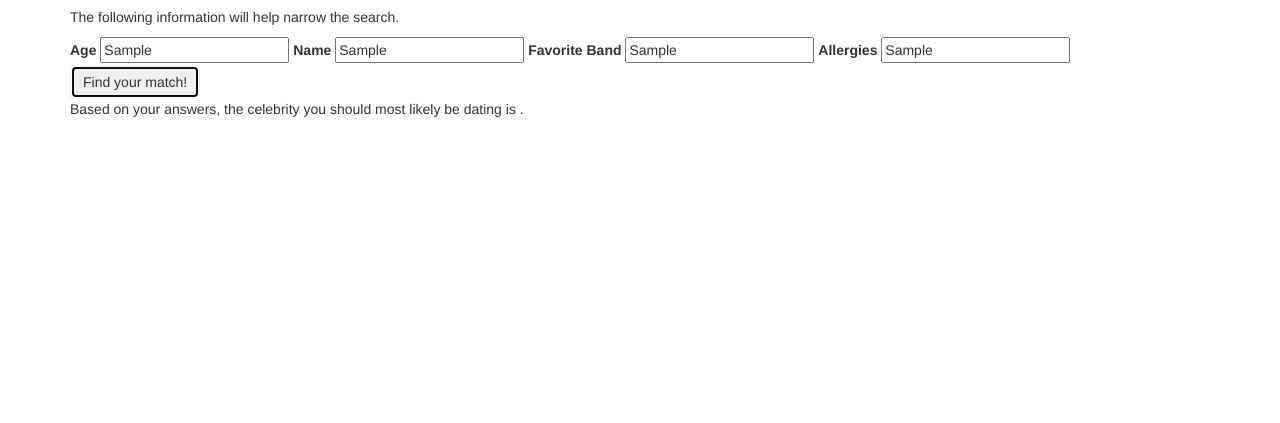
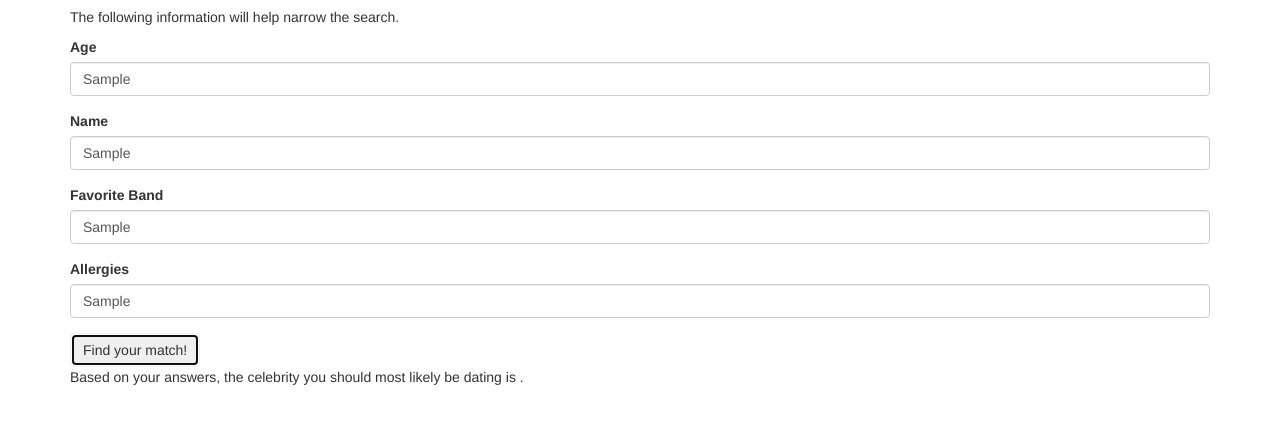
Before and after one commit to OutOfPseudonyms/celebrity-dating-quiz, a plain HTML site: page index.html in a window 1280 px wide. Both pictures are taken after typing "Sample", "Sample", "Sample", "Sample" into the empty fields and a click on the button "Find your match!". Shown: the part 63-486 px from the top of the page. Drawn offline with Linux system fonts and the light colour scheme.

Commit message:
change variables and fix syntax.

```diff
--- a/index.html
+++ b/index.html
@@ -1,5 +1,6 @@
 <!DOCTYPE html>
 <html>
+
 <head>
   <link href="css/bootstrap.css" rel="stylesheet" type="text/css">
   <link href="css/styles.css" rel="stylesheet" type="text/css">
@@ -7,6 +8,7 @@
   <script src="js/scripts.js"></script>
   <title>Celebrity Dating Quiz</title>
 </head>
+
 <body>
   <div class="container">
     <h1>Which celebrity should YOU date?</h1>
@@ -14,14 +16,22 @@
     <p>The following information will help narrow the search.</p>
 
     <form id="celebrityElegibility">
-        <label for="age">Age</label>
-        <input id="age" type="text">
-        <label for="name">Name</label>
-        <input id="name" type="text">
-        <label for="band">Favorite Band</label>
-        <input id="band" type="text">
-        <label for="allergies">Allergies</label>
-        <input id="allergies" type="text">
+      <div class="form-group" id="age-input">
+        <label class="control-label" for="age">Age</label>
+        <input id="age" type="text" class="form-control">
+      </div>
+      <div class="form-group" id="name-input">
+        <label class="control-label" for="name">Name</label>
+        <input id="name" type="text" class="form-control">
+      </div>
+      <div class="form-group" id="band-input">
+        <label class="control-label" for="band">Favorite Band</label>
+        <input id="band" type="text" class="form-control">
+      </div>
+      <div class="form-group" id="allergies-input">
+        <label class="control-label" for="allergies">Allergies</label>
+        <input id="allergies" type="text" class="form-control">
+      </div>
 
         <button type="submit" class="btn">Find your match!</button>
     </form>
@@ -31,4 +41,5 @@
     </div>
   </div>
 </body>
+
 </html>
--- a/js/scripts.js
+++ b/js/scripts.js
@@ -1,9 +1,26 @@
 $(document).ready(function () {
   $("form#celebrityElegibility").submit(function (event) {
     event.preventDefault();
-    const age = parseInt($("input#age").val());
-    const band = $("input#band").val();
-    const allergies = $("input#allergies").val();
+    let age = 0
+    let band = ""
+    let allergies = ""
+    if ($("input#age").val() === "") {
+      $('#age-input').addClass("has-error");
+    } else {
+      age = parseInt($("input#age").val());
+    }
+
+    if ($("input#band").val() === "") {
+      $('#band-input').addClass("has-error");
+    } else {
+      band = $("input#band").val();
+    }
+
+    if ($("input#allergies").val() === "") {
+      $('#allergies-input').addClass("has-error");
+    } else {
+      allergies = $("input#allergies").val();
+    }
 
     $('#results').show();
 
```
Lines whose indentation alone changed are shown as unchanged.
